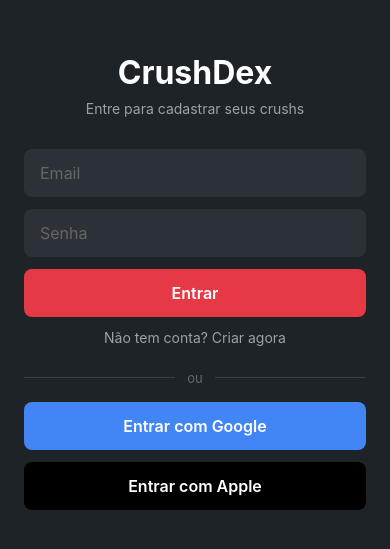
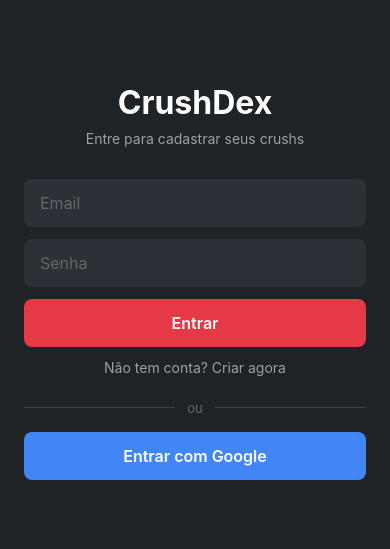
Before and after one commit to RenatoHuard/crushroll, a React Native app: screen / in a window 390 px wide. Shown: the part 135-684 px from the top of the page. Built offline with nearby package versions, Linux system fonts and the light colour scheme; no server answers; what expo-web-browser would draw is missing.

Commit message:
fix: remove botao de login com Apple

```diff
--- a/src/screens/LoginScreen.tsx
+++ b/src/screens/LoginScreen.tsx
@@ -105,12 +105,6 @@
         <Text style={styles.buttonText}>Entrar com Google</Text>
       </Pressable>
 
-      <Pressable
-        style={[styles.button, styles.apple]}
-        onPress={() => handleProvider("apple")}
-      >
-        <Text style={styles.buttonText}>Entrar com Apple</Text>
-      </Pressable>
     </KeyboardAvoidingView>
   );
 }
```
